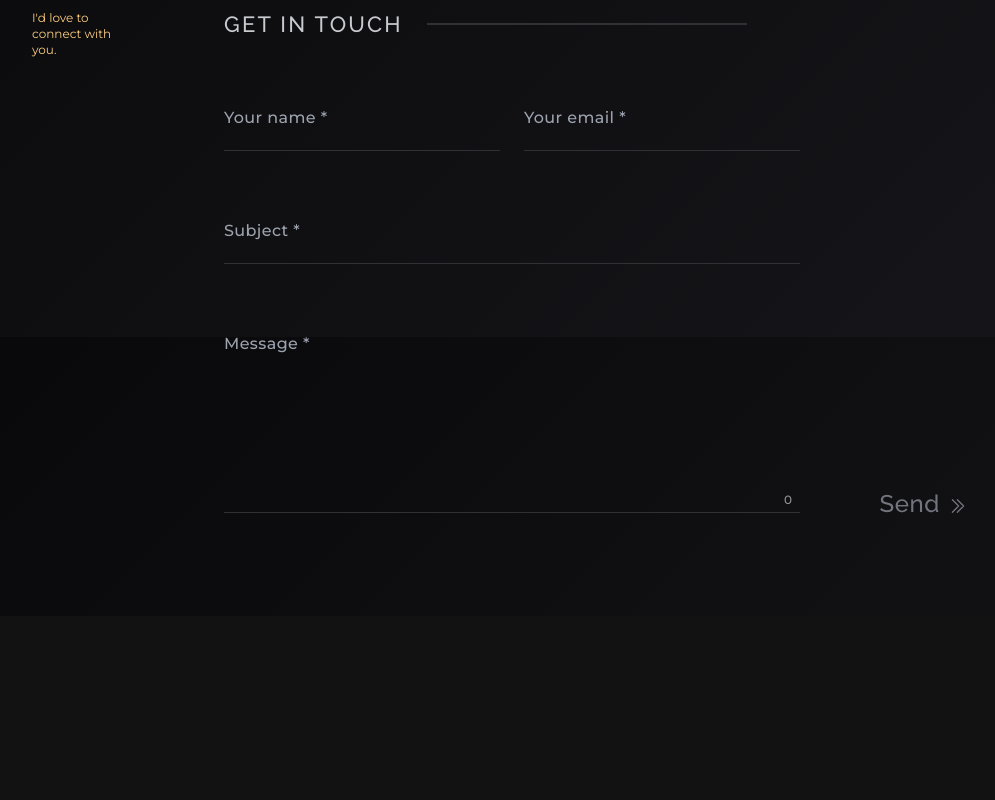
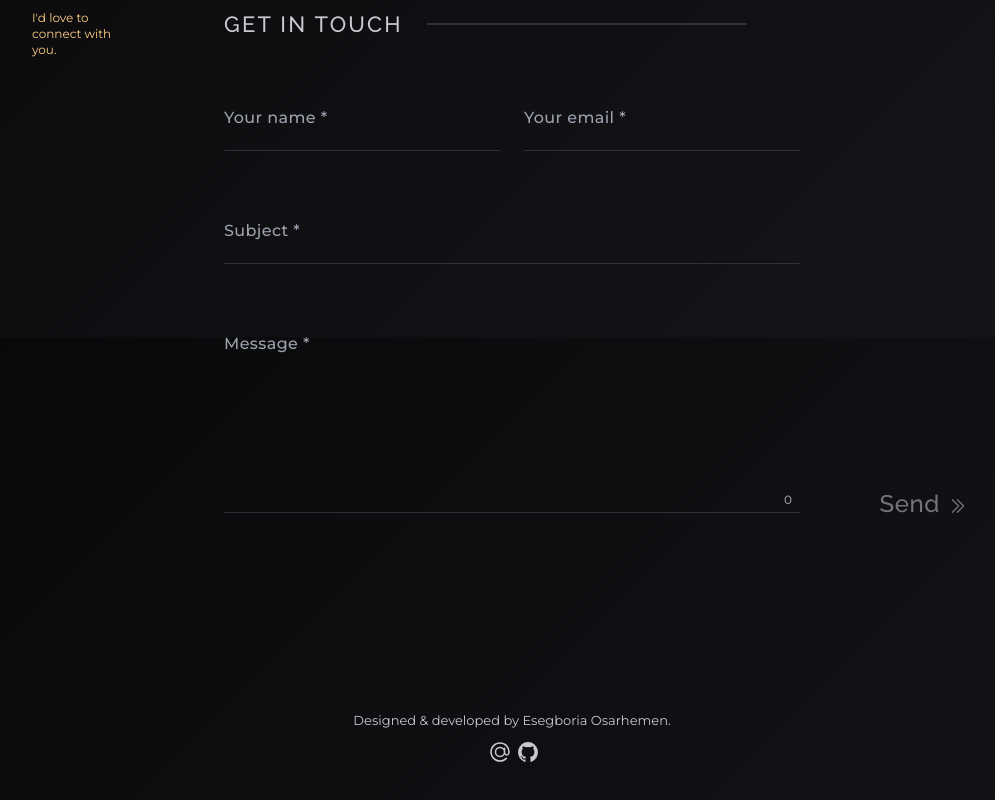
Before and after one commit to eseoooo/v1, a Next.js app: page / in a window 1280 px wide. Shown: the part 2863-3663 px from the top of the page, without its empty margins (128-1123 px from the left). Before the commit the page ends 3479 px from the top, so only its background shows below. Built offline with nearby package versions, Linux system fonts and the light colour scheme.

Commit message:
add footer

```diff
--- a/app/layout.js
+++ b/app/layout.js
@@ -55,7 +55,6 @@ export default function RootLayout({ children }) {
             >
               {children}
             </main>
-            <footer></footer>
           </NotificationProvider>
         </FeatureProvider>
       </body>
--- a/app/page.js
+++ b/app/page.js
@@ -3,6 +3,7 @@ import About from "@/components/about/about";
 import Experience from "@/components/experience/experience";
 import Projects from "@/components/projects/projects";
 import Contact from "@/components/contact/contact";
+import Footer from "@/components/footer/footer";
 
 export default function Home({ searchParams }) {
   return (
@@ -12,6 +13,7 @@ export default function Home({ searchParams }) {
       <Experience searchParams={searchParams} />
       <Projects />
       <Contact />
+      <Footer />
     </>
   );
 }
--- /dev/null
+++ b/components/footer/email-link.js
@@ -0,0 +1,16 @@
+import Link from "next/link";
+import EmailIcon from "@/public/icons/email-icon.svg";
+import { heroContent } from "@/lib/const";
+
+export default function EmailLink() {
+  return (
+    <Link
+      href={`mailto:${heroContent.email}`}
+      target="_blank"
+      aria-label={`Send email to ${heroContent.email} (opens in a new tab)`}
+      className="focused-link hover:text-gold-700 focus-visible:text-gold-700 duration-300 motion-safe:ease-out h-5 w-5"
+    >
+      <EmailIcon aria-hidden />
+    </Link>
+  );
+}
--- /dev/null
+++ b/components/footer/footer.js
@@ -0,0 +1,14 @@
+import GithubLink from "@/components/footer/github-link";
+import EmailLink from "@/components/footer/email-link";
+
+export default function Footer() {
+  return (
+    <footer className="text-center pt-12 md:pt-24 pb-12 w-full">
+      <p className="sub-text">Designed & developed by Esegboria Osarhemen.</p>
+      <div className="flex gap-x-2 items-center justify-center">
+        <EmailLink />
+        <GithubLink />
+      </div>
+    </footer>
+  );
+}
--- /dev/null
+++ b/components/footer/github-link.js
@@ -0,0 +1,16 @@
+import Link from "next/link";
+import GitHubIcon from "@/public/icons/github-icon.svg";
+import { heroContent } from "@/lib/const";
+
+export default function GithubLink() {
+  return (
+    <Link
+      href={heroContent.github}
+      target="_blank"
+      aria-label={`Github Repo (opens in a new tab)`}
+      className="focused-link hover:text-gold-700 focus-visible:text-gold-700 duration-300 motion-safe:ease-out h-5 w-5"
+    >
+      <GitHubIcon aria-hidden />
+    </Link>
+  );
+}
--- a/components/projects/project-link.js
+++ b/components/projects/project-link.js
@@ -9,7 +9,7 @@ export default function ProjectLink({ github, url, name }) {
         href={github}
         target="_blank"
         aria-label={`${name} Github Repo (opens in a new tab)`}
-        className="focused-link hover:text-gold-700 focus-visible:text-gold-700 duration-300 motion-safe:ease-out h-5 w-5 pt-1"
+        className="focused-link hover:text-gold-700 focus-visible:text-gold-700 duration-300 motion-safe:ease-out h-5 w-5"
       >
         <GitHubIcon aria-hidden />
       </Link>
```
Also changed, not shown: lib/const.js, public/icons/email-icon.svg (added), public/icons/github-icon.svg.
